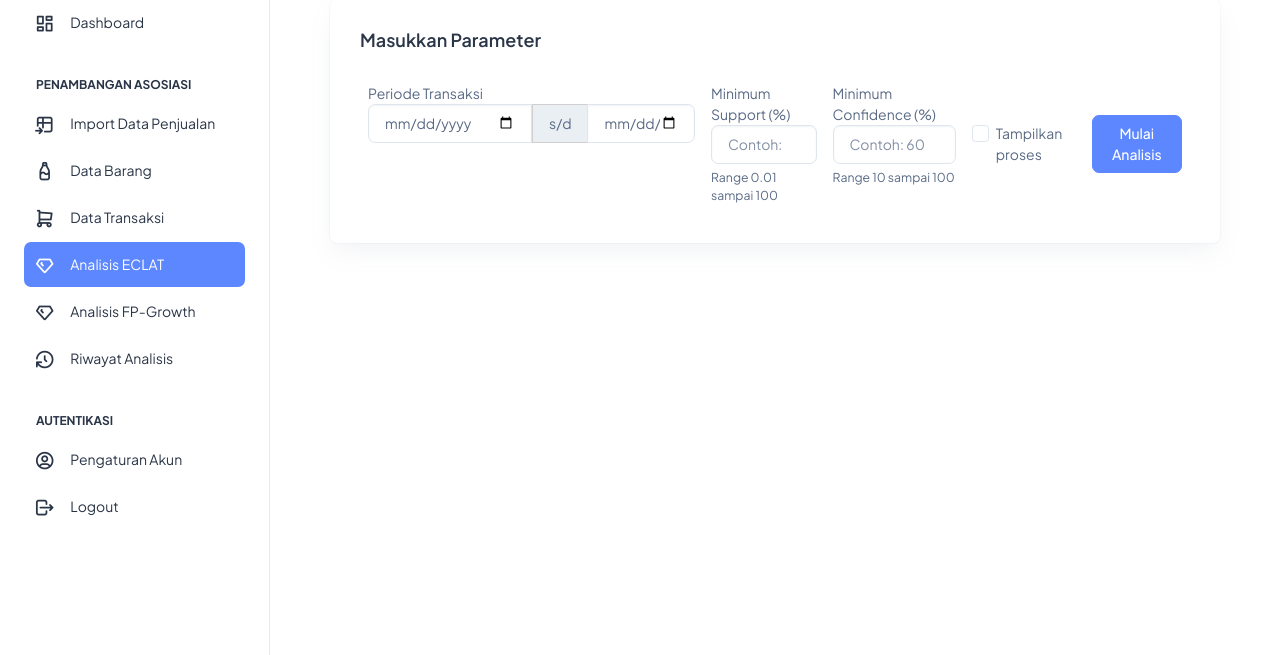
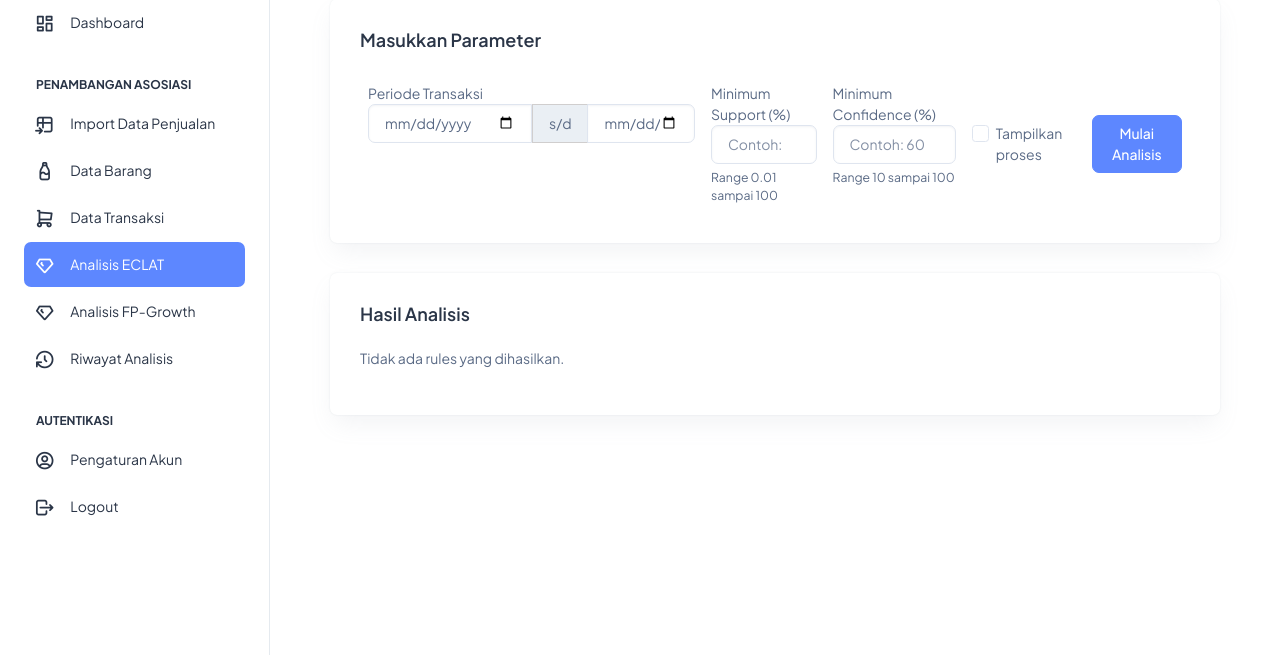
Before and after one commit to anfahrul/Skripsi_ECLAT_and_FPGrowth, a Flask app: page /eclat in a window 1280 px wide. Shown: the part 126-781 px from the top of the page. Run offline with Flask 3, Linux system fonts and the light colour scheme; the visitor is signed in with stand-in values (Sample User, id 1); some libraries are stand-ins or nearby versions.

Commit message:
restructuring eclat algorithm

```diff
--- a/src/controllers/miningController.py
+++ b/src/controllers/miningController.py
@@ -177,8 +177,8 @@ def eclatMining():
     else:
         rules = associationRuleEclatWithoutVerbose(freqItems, listOfItemInEachTransaction, minConf=minimumConfidenceRatio)
 
-    mining_process_id = eclatStoreMining(startDate, endDate, minimumSupport, minimumConfidence, rules, lenOfTransaction, execution_time)
-    # mining_process_id = 'test123'
+    # mining_process_id = eclatStoreMining(startDate, endDate, minimumSupport, minimumConfidence, rules, lenOfTransaction, execution_time)
+    mining_process_id = 'test123'
     miningProcessIsExist = False
     miningProcess = MiningProcess.query.filter_by(id=mining_process_id).first()
 
--- a/templates/mining/eclat.html
+++ b/templates/mining/eclat.html
@@ -306,7 +306,18 @@
     </table>
   </div>
 </div>
-{% endif %} {% if execution_time_res %}
+{% endif %}
+
+{% if associated_rules|length == 0 %}
+<div class="card" id="rules-card">
+  <div class="card-body">
+      <h5 class="card-title fw-semibold mb-4">Hasil Analisis</h5>
+      <p>Tidak ada rules yang dihasilkan.</p>
+  </div>
+</div>
+{% endif %}
+
+{% if execution_time_res %}
 <div class="card" id="card-time">
   <div class="card-body">
     <h5 class="card-title fw-semibold mb-4">Hasil Lainnya</h5>
```
Also changed, not shown: src/mining_algorithms/eclat.py (+6 -5 lines).
